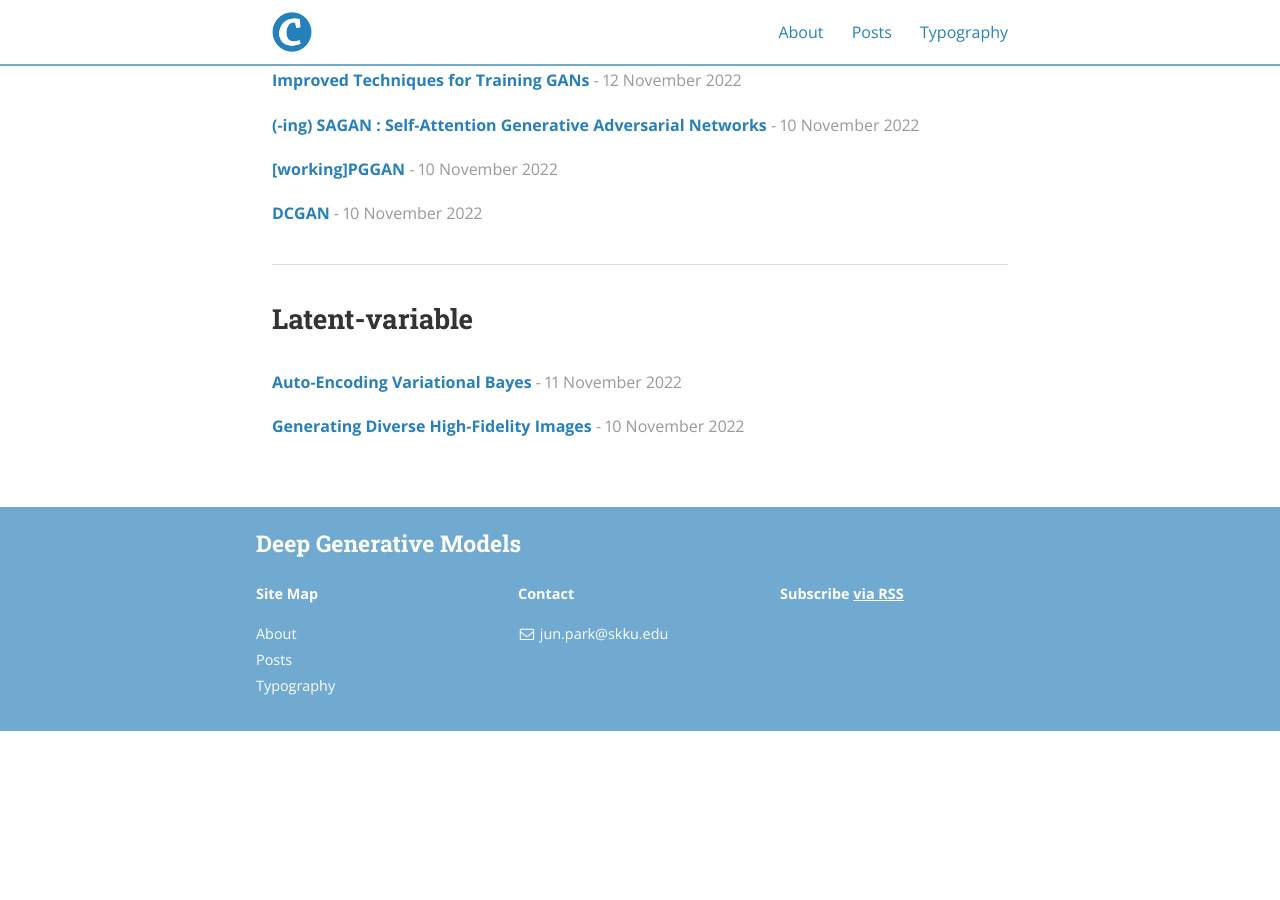
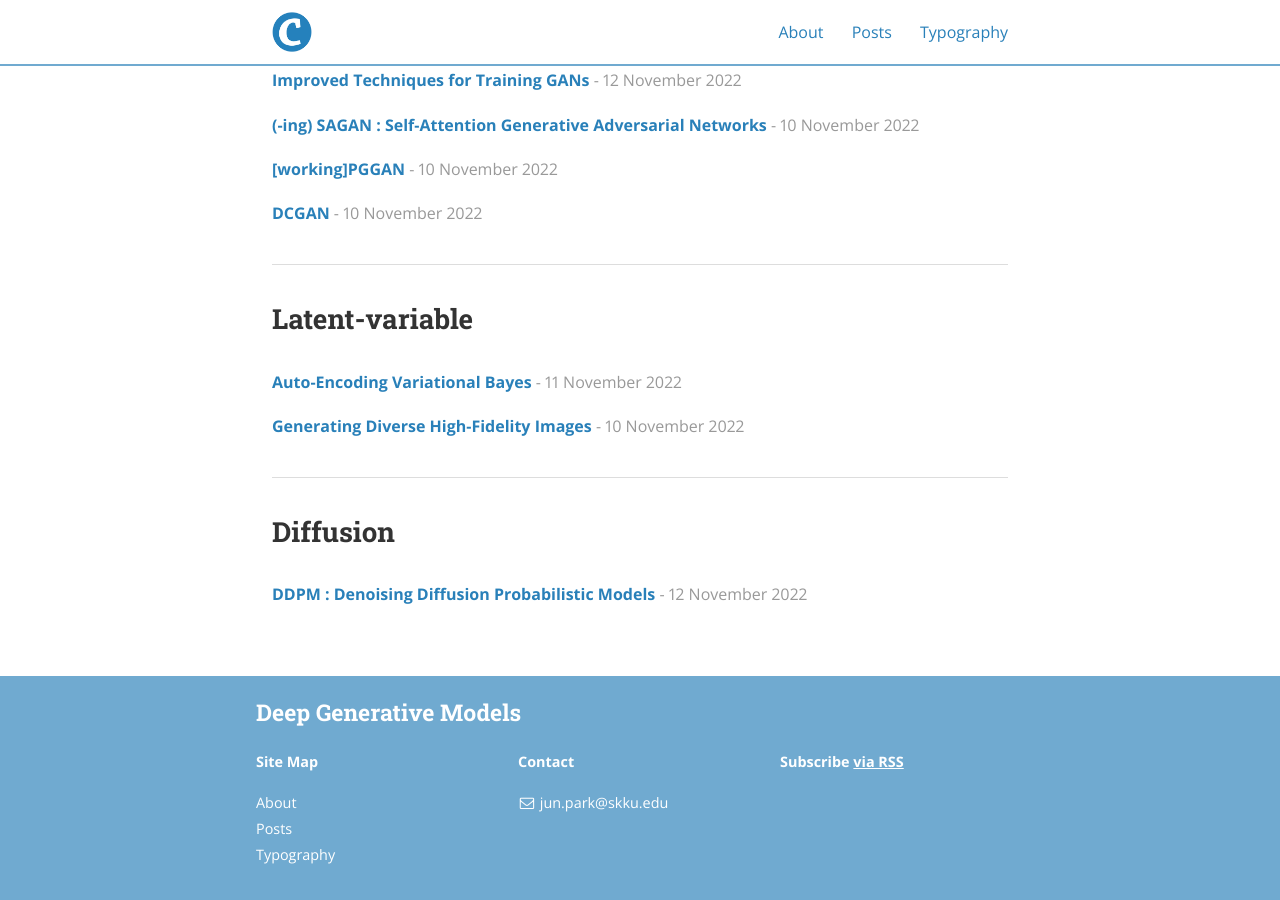
Before and after one commit to deep-generative-models-AIM5036/deep-generative-models-AIM5036.github.io, a Jekyll site: the page built from posts.md, in a window 1280 px wide and 900 px high, scrolled down 1492 px. Built offline with Jekyll 4.4.1, drawn with Linux system fonts in a browser that asks for light colours; nearby versions of some CDN libraries; a file with an impossible date is left out; before the commit the page ends 2223 px from its top, so only the background shows below that.

Commit message:
() ["\\(","\\)"]  ]

```diff
--- a/_posts/2022-11-12-DDPM.md
+++ b/_posts/2022-11-12-DDPM.md
@@ -1,3 +1,16 @@
+---
+layout: post
+title:  "DDPM : Denoising Diffusion Probabilistic Models"
+date:   2022-11-12
+author: MinHyung Lee, UJin Jeong
+categories: Diffusion
+tags: Diffusion DDPM
+use_math: true
+published: true
+---
+
+
+
 # DDPM 블로그 정리
 
 # DDPM: Denoising Diffusion Probabilistic Models
```
